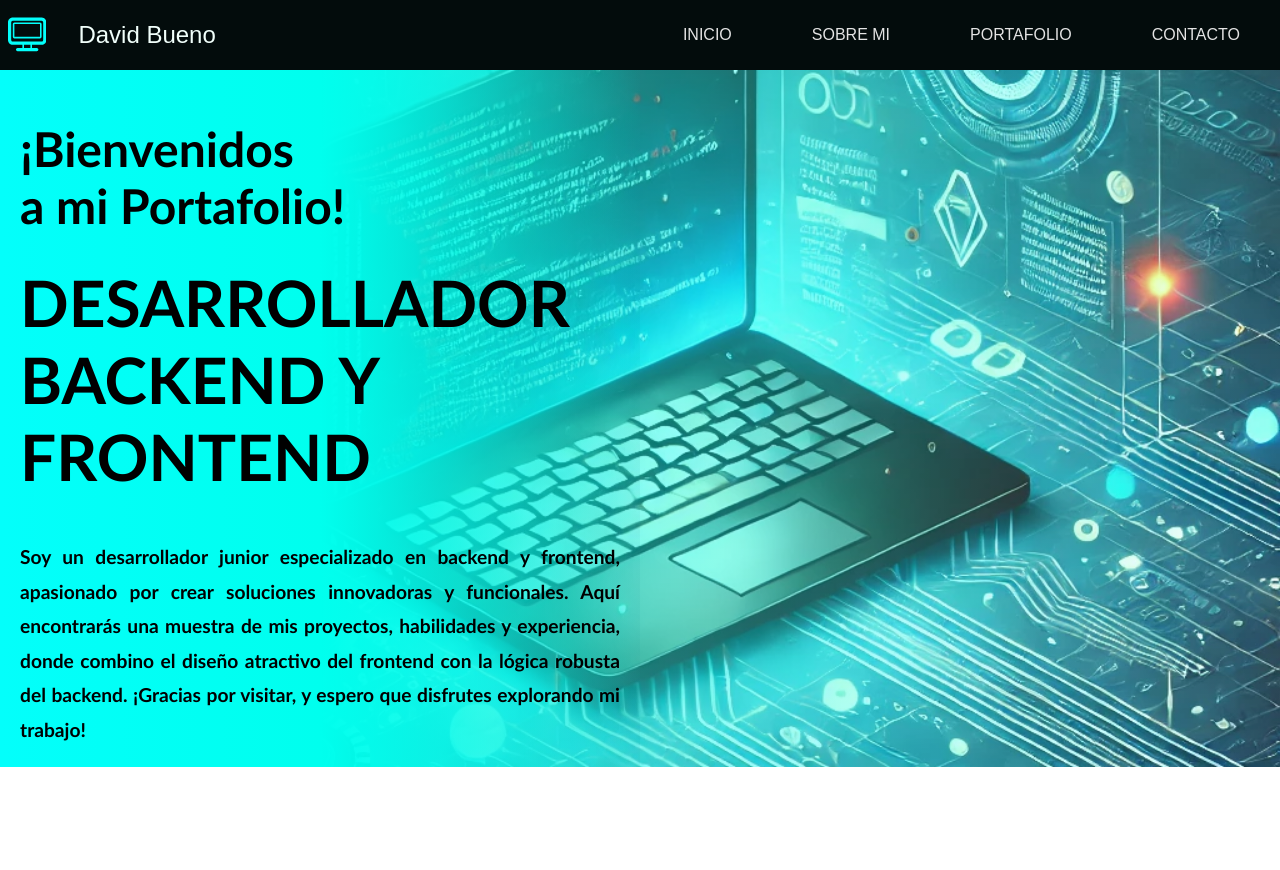
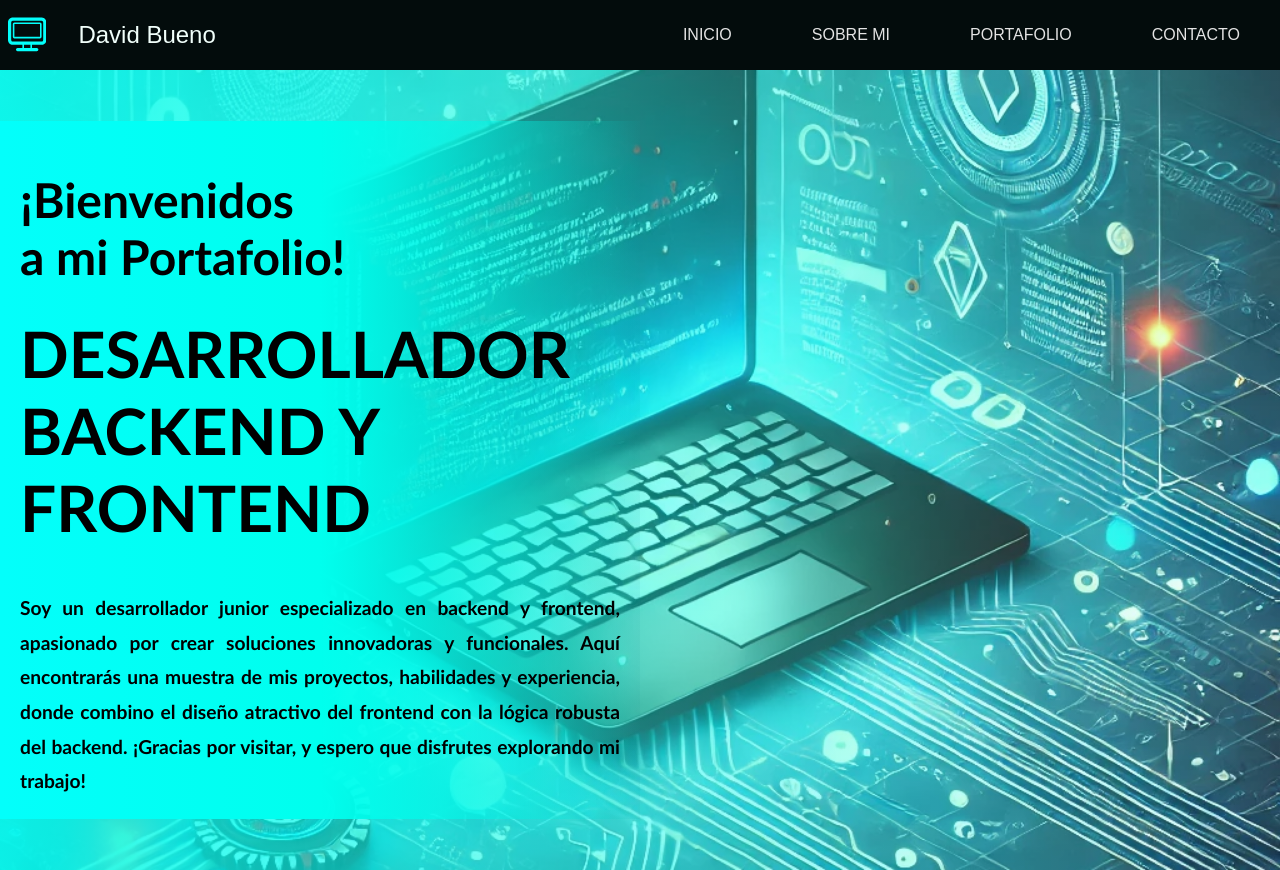
Before and after one commit to David03Bueno/portafolio, a React (Create React App) app: page /#/ in a window 1280 px wide. Before the commit the page ends 800 px from the top, so only its background shows below. Built offline with nearby package versions, Linux system fonts and the light colour scheme.

Commit message:
el height

```diff
--- a/src/pages/Inicio.module.css
+++ b/src/pages/Inicio.module.css
@@ -206,7 +206,7 @@ font-size:40px;
     display: flex;
     justify-content: flex-start; /* Alinea el contenido a la izquierda */
     align-items: center; /* Centra verticalmente */
-    height: auto; /* Altura mínima de la pantalla */
+    height: 100vh; /* Altura mínima de la pantalla */
 
 }
 
```
Also changed, not shown: 6 other files (tests, documents, lock files or other folders).
